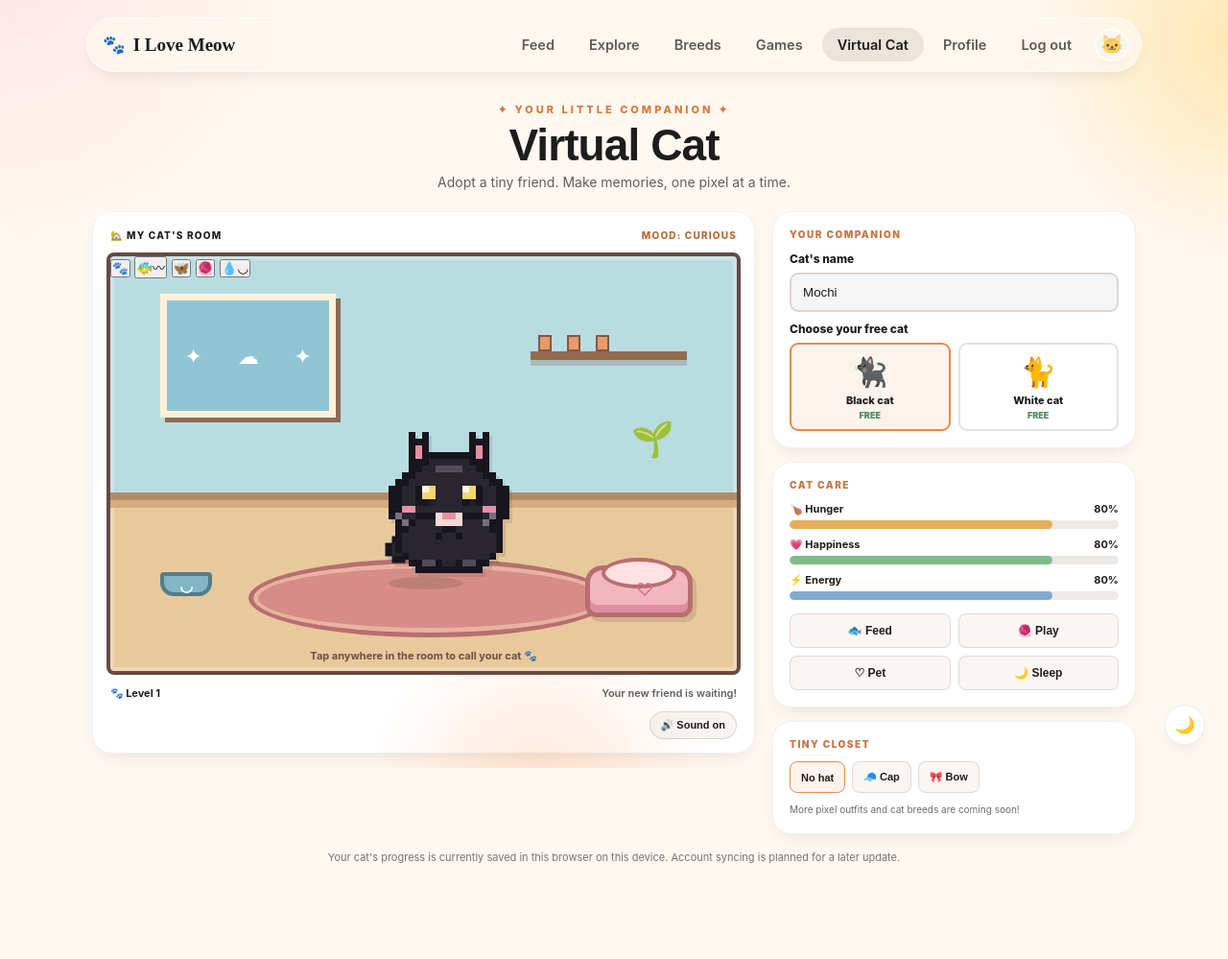
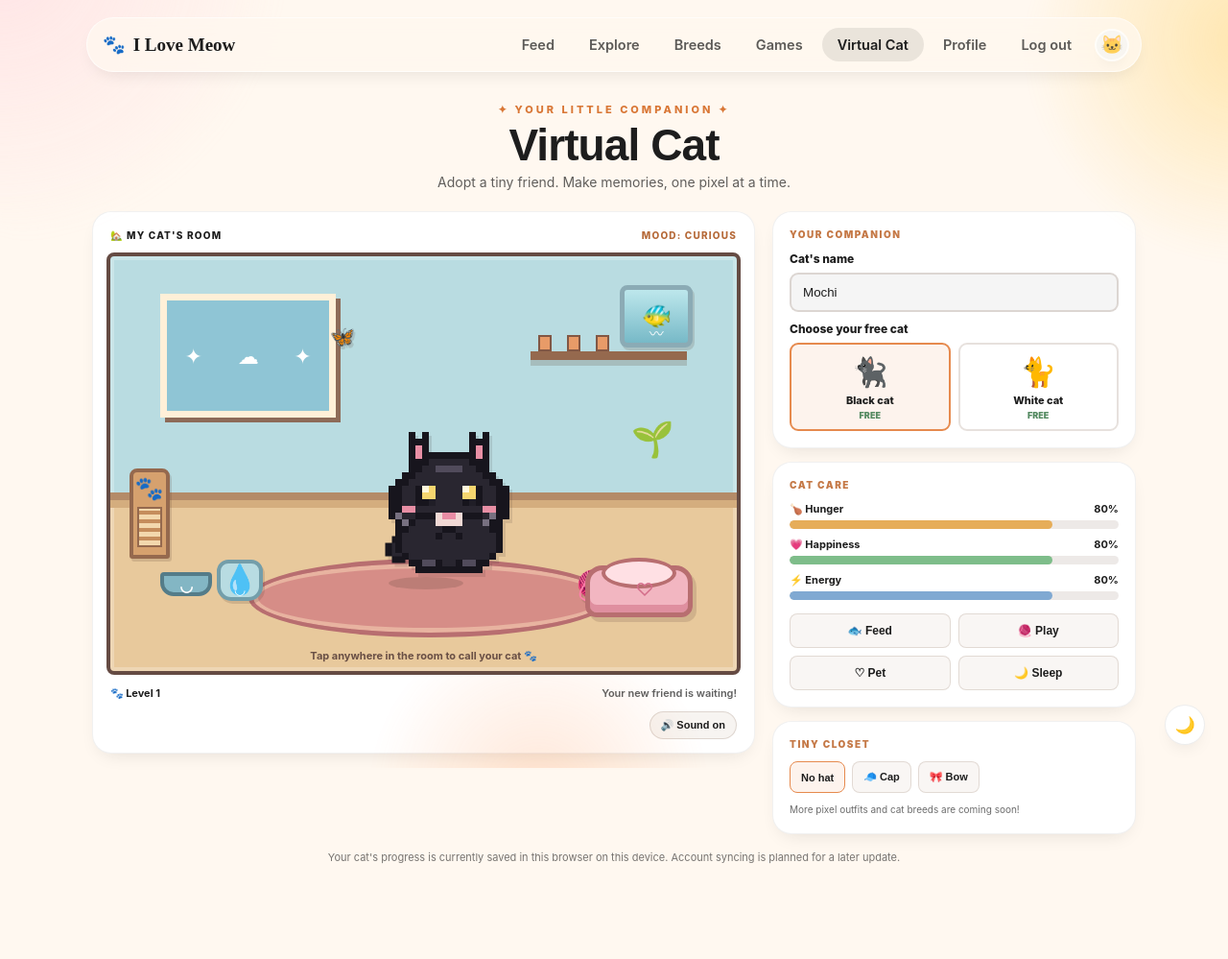
Before and after one commit to sapawarb23-commits/I-love-Meow, a website: page public/virtual-cat.html in a window 1280 px wide. Shown: the whole page at 96% size. Drawn offline with Linux system fonts and the light colour scheme; sample sign-in values are in the browser's storage.

Commit message:
Style new interactive virtual cat room objects

```diff
--- a/public/virtual-cat.css
+++ b/public/virtual-cat.css
@@ -98,3 +98,18 @@
 .pixel-pet.sleeping .cat-sprite{transform:scaleY(.72) translateY(25px);}
 .sound-toggle{display:block;margin:10px 4px 0 auto;padding:7px 11px;border:1px solid rgba(120,90,70,.2);border-radius:20px;background:rgba(180,145,115,.1);color:inherit;font-size:11px;font-weight:800;cursor:pointer;}
 @media(max-width:440px){.cat-bed{width:84px;height:44px;right:4%;}}
+
+/* Extra interactive room objects: pixel-kawaii playroom details. */
+.room-object{position:absolute;z-index:2;border:0;background:transparent;padding:0;cursor:pointer;font-size:27px;line-height:1;filter:drop-shadow(2px 3px 0 rgba(80,55,45,.16));transition:transform .15s;}
+.room-object:hover{transform:translateY(-4px) scale(1.12);}
+.room-object:focus-visible{outline:3px dashed #b86e70;outline-offset:4px;border-radius:8px;}
+.scratching-post{left:3%;bottom:27%;font-size:24px;width:42px;height:94px;background:#d6a16e;border:4px solid #95694e;border-radius:8px 8px 3px 3px;display:flex;align-items:flex-start;justify-content:center;padding-top:5px;}
+.scratching-post span{position:absolute;left:4px;right:4px;bottom:8px;height:42px;background:repeating-linear-gradient(0deg,#f3d8ad 0 5px,#c58d5c 5px 9px);border:2px solid #95694e;}
+.fish-tank{right:7%;top:7%;width:76px;height:65px;border:5px solid #8babb5;border-radius:8px;background:linear-gradient(#bde7ec,#77b9c7);font-size:25px;}
+.fish-tank span{position:absolute;left:5px;right:5px;bottom:2px;color:#fff;font-size:15px;}
+.window-butterfly{left:35%;top:17%;font-size:21px;animation:butterfly-flit 2.4s ease-in-out infinite;}
+.yarn-toy{right:20%;bottom:17%;font-size:31px;}
+.water-fountain{left:17%;bottom:17%;font-size:30px;width:48px;height:43px;border-radius:12px 12px 15px 15px;background:#b8dce2;border:4px solid #739eaa;}
+.water-fountain span{position:absolute;left:0;right:0;bottom:1px;color:#fff;font-size:14px;}
+@keyframes butterfly-flit{0%,100%{transform:translate(0,0)}50%{transform:translate(5px,-7px)}}
+@media(max-width:440px){.fish-tank{width:60px;height:54px;font-size:21px}.scratching-post{height:76px;width:35px}.water-fountain{left:16%;}}
```
